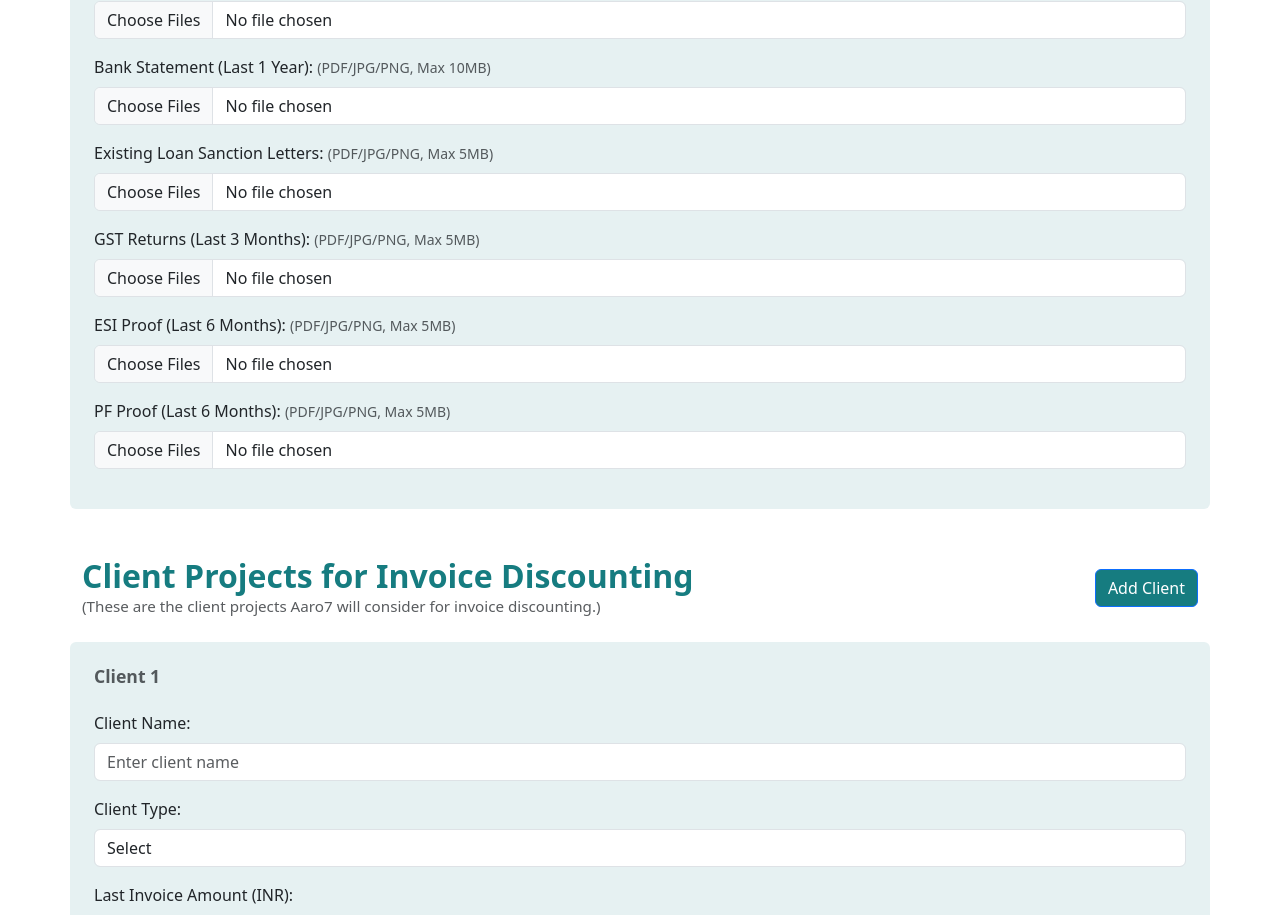
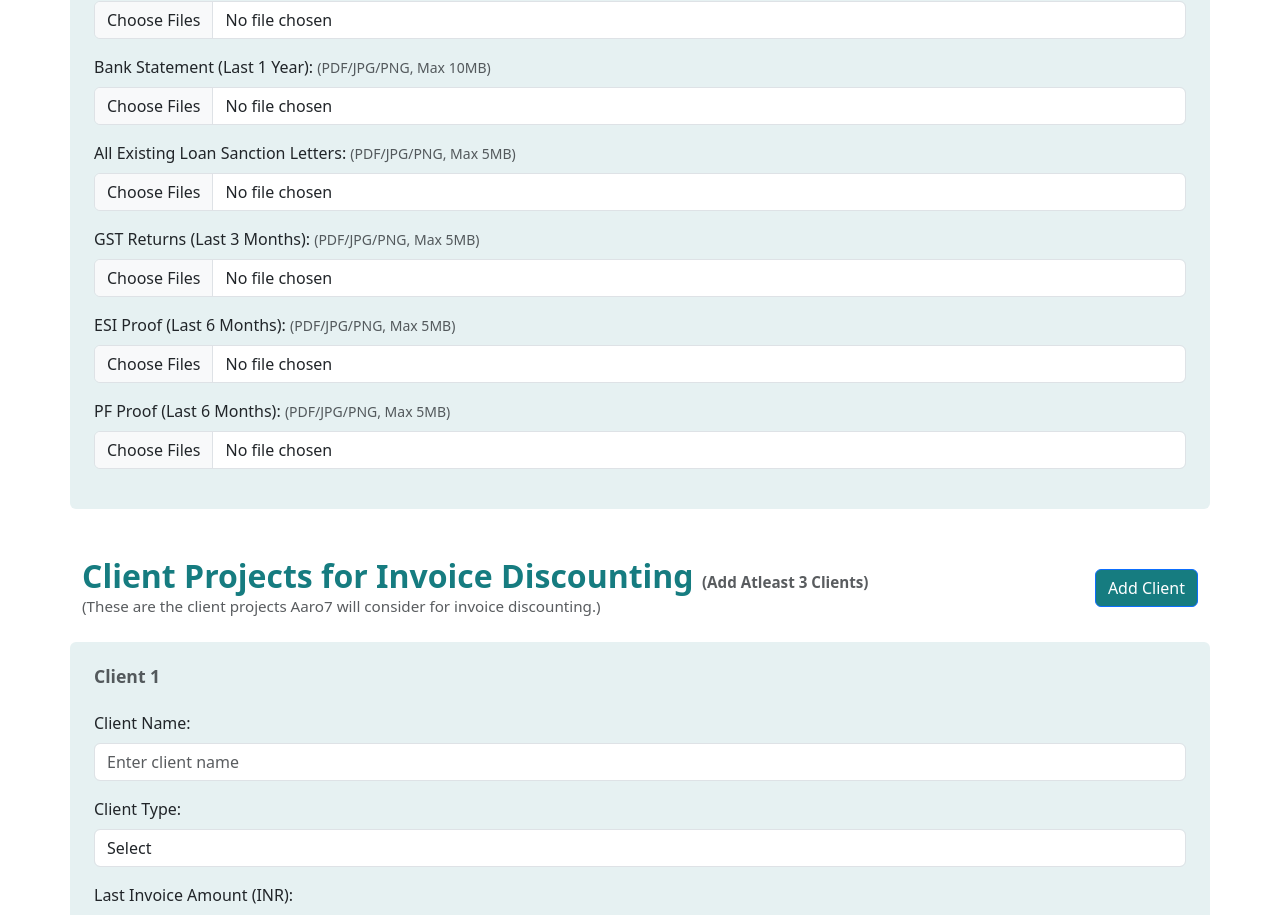
Before and after one commit to Diwakar1010/aaro7_ui, a React (Vite) app: page /onboarding in a window 1280 px wide. Shown: the part 1709-2624 px from the top of the page. Built offline with nearby package versions, Linux system fonts and the light colour scheme.

Commit message:
excel path updated

```diff
--- a/src/components/OnboardingForms/ClientDetailsForm.jsx
+++ b/src/components/OnboardingForms/ClientDetailsForm.jsx
@@ -83,7 +83,7 @@ function ClientDetailsForm({ fileKey, clientData, onClientDataChange, onAddClien
       <Container className="d-flex justify-content-between align-items-center mb-4">
         <div>
           <h2 className="fw-bold m-0" style={{ color: '#167C80' }}>
-            Client Projects for Invoice Discounting
+            Client Projects for Invoice Discounting <span className="text-muted" style={{ fontSize: '0.95rem' }} >(Add Atleast 3 Clients)</span>
           </h2>
           <p className="m-0 text-muted" style={{ fontSize: '0.95rem' }}>
             (These are the client projects Aaro7 will consider for invoice discounting.)
@@ -268,7 +268,7 @@ function ClientDetailsForm({ fileKey, clientData, onClientDataChange, onAddClien
                 <Form.Label>
                   Upload Employees Payroll List: <small className="text-muted">(.xls, .xlsx, Max 5MB)</small>
                 </Form.Label>
-                <Button variant="link" href="public/employee_details.xlsx" download>
+                <Button variant="link" href="/public/employee_details.xlsx" download>
                   (download format)
                 </Button>
                 <Form.Control
--- a/src/components/OnboardingForms/FinancialSnapshotForm.jsx
+++ b/src/components/OnboardingForms/FinancialSnapshotForm.jsx
@@ -39,7 +39,7 @@ function FinancialSnapshotForm({fileKey, files, onFilesChange }) {
     { label: 'IT Returns (Last 1 Year)', field: 'itReturns', maxSizeMB: 5 },
     { label: 'Audited Balance Sheet (Last 1 Year)', field: 'auditedBalanceSheet', maxSizeMB: 5 },
     { label: 'Bank Statement (Last 1 Year)', field: 'bankStatement', maxSizeMB: 10 },
-    { label: 'Existing Loan Sanction Letters', field: 'existingSanctionLoanLetters', maxSizeMB: 5 },
+    { label: 'All Existing Loan Sanction Letters', field: 'existingSanctionLoanLetters', maxSizeMB: 5 },
     { label: 'GST Returns (Last 3 Months)', field: 'gstReturns', maxSizeMB: 5 },
     { label: 'ESI Proof (Last 6 Months)', field: 'esiProof', maxSizeMB: 5 },
     { label: 'PF Proof (Last 6 Months)', field: 'pfProof', maxSizeMB: 5 },
--- a/src/components/features/Loginform.jsx
+++ b/src/components/features/Loginform.jsx
@@ -79,7 +79,7 @@ function LoginForm() {
             </Button>
           </div>
 
-          <div className="text-center mb-2">
+          {/* <div className="text-center mb-2">
             <a href="#" className="text-muted" style={{ fontSize: '0.9rem' }}>
               Forgot password?
             </a>
@@ -89,7 +89,7 @@ function LoginForm() {
             <span className="text-muted" style={{ fontSize: '0.9rem' }}>
               Don’t have an account?
             </span>
-          </div>
+          </div> */}
         </Form>
       </Container>
 
```
